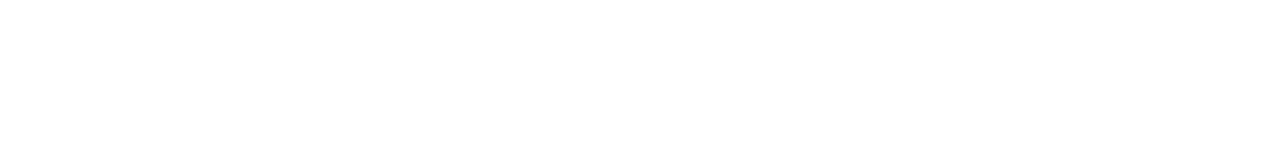
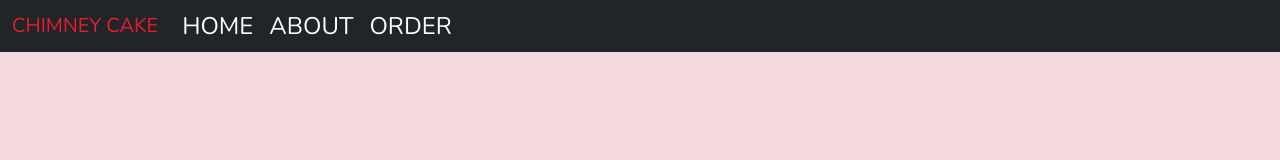
Before and after one commit to HDarius90/Museum-Of-Chimney-Cake, a plain HTML site: page index.html in a window 1280 px wide. Drawn offline with nearby package versions, Linux system fonts and the light colour scheme.

Commit message:
creating the navbar

```diff
--- /dev/null
+++ b/app.css
@@ -0,0 +1,21 @@
+body {
+    background-color: #f5d9df;
+    font-family: "Nunito", sans-serif;
+}
+
+#mainNavbar {
+    font-size: 1.5em;
+    font-weight: 100;
+}
+
+#mainNavbar .navbar-brand {
+    color: #EA1C2C;
+}
+
+#mainNavbar .nav-link {
+    color: white;
+}
+
+#mainNavbar .nav-link:hover {
+    color: #EA1C2C;
+}
--- a/index.html
+++ b/index.html
@@ -2,15 +2,48 @@
 <html lang="en">
 
 <head>
+    <!-- Regular meta tags -->
     <meta charset="UTF-8">
     <meta http-equiv="X-UA-Compatible" content="IE=edge">
     <meta name="viewport" content="width=device-width, initial-scale=1.0">
+
+    <!-- Google Font -->
+    <link rel="preconnect" href="https://fonts.googleapis.com">
+    <link rel="preconnect" href="https://fonts.gstatic.com" crossorigin>
+    <link href="https://fonts.googleapis.com/css2?family=Nunito:wght@200;300;400;700&family=Roboto&display=swap"
+        rel="stylesheet">
+
+    <!-- Bootstrap CSS -->
     <link href="https://cdn.jsdelivr.net/npm/bootstrap@5.3.0-alpha1/dist/css/bootstrap.min.css" rel="stylesheet"
         integrity="sha384-GLhlTQ8iRABdZLl6O3oVMWSktQOp6b7In1Zl3/Jr59b6EGGoI1aFkw7cmDA6j6gD" crossorigin="anonymous">
+
+    <!-- Regular CSS -->
+    <link rel="stylesheet" href="app.css">
+
     <title>Museum Of Chimney Cake</title>
 </head>
 
 <body>
+<navbar id="mainNavbar" class="navbar navbar-dark navbar-expand-md bg-dark py-0 fixed-top">
+    <div class="container-fluid">
+        <a href="#" class="navbar-brand">CHIMNEY CAKE</a>
+        <button class="navbar-toggler" type="button" data-bs-toggle="collapse" data-bs-target="#navLinks" aria-label="Toggle navbar">
+            <span class="navbar-toggler-icon"></span>
+        </button>
+        <div class="collapse navbar-collapse" id="navLinks">
+            <ul class="navbar-nav">
+                <li class="nav-item"><a href="#" class="nav-link">HOME</a></li>
+                <li class="nav-item"><a href="#" class="nav-link">ABOUT</a></li>
+                <li class="nav-item"><a href="#" class="nav-link">ORDER</a></li>
+            </ul>
+        </div>
+    </div>
+</navbar>
+
+
+
+
+
 
 
     <script src="https://cdn.jsdelivr.net/npm/bootstrap@5.3.0-alpha1/dist/js/bootstrap.bundle.min.js"
```
